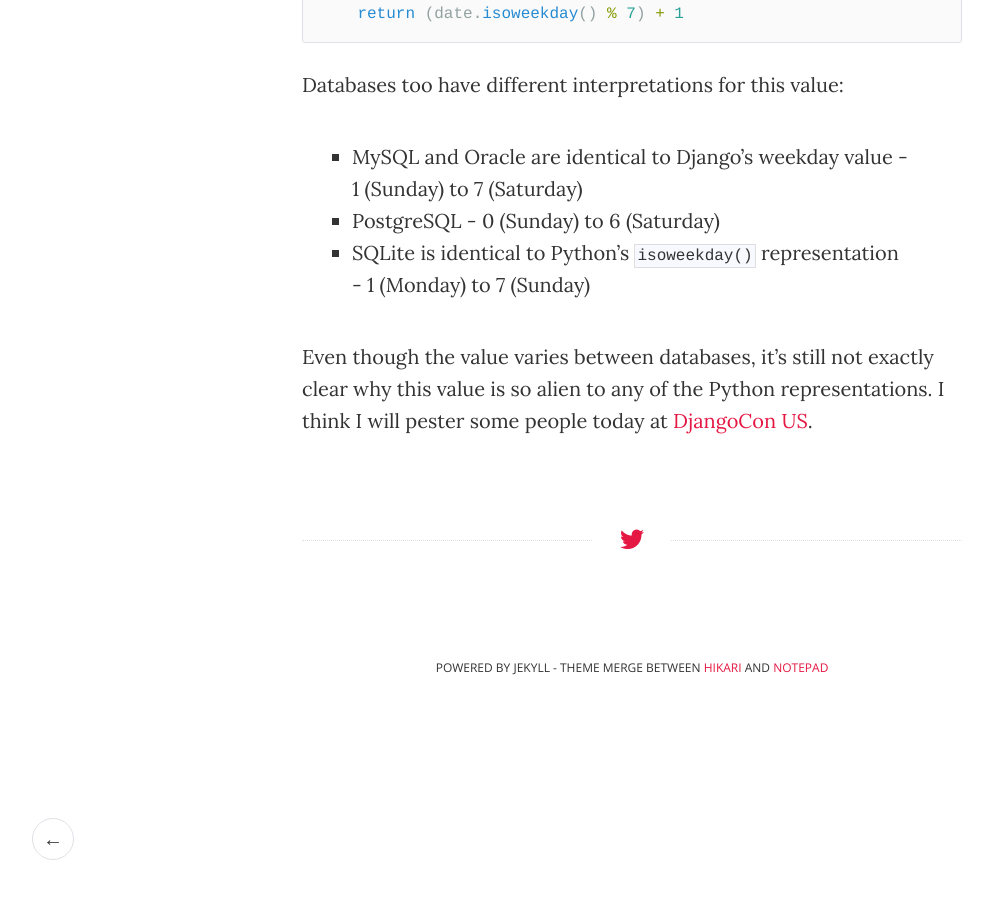
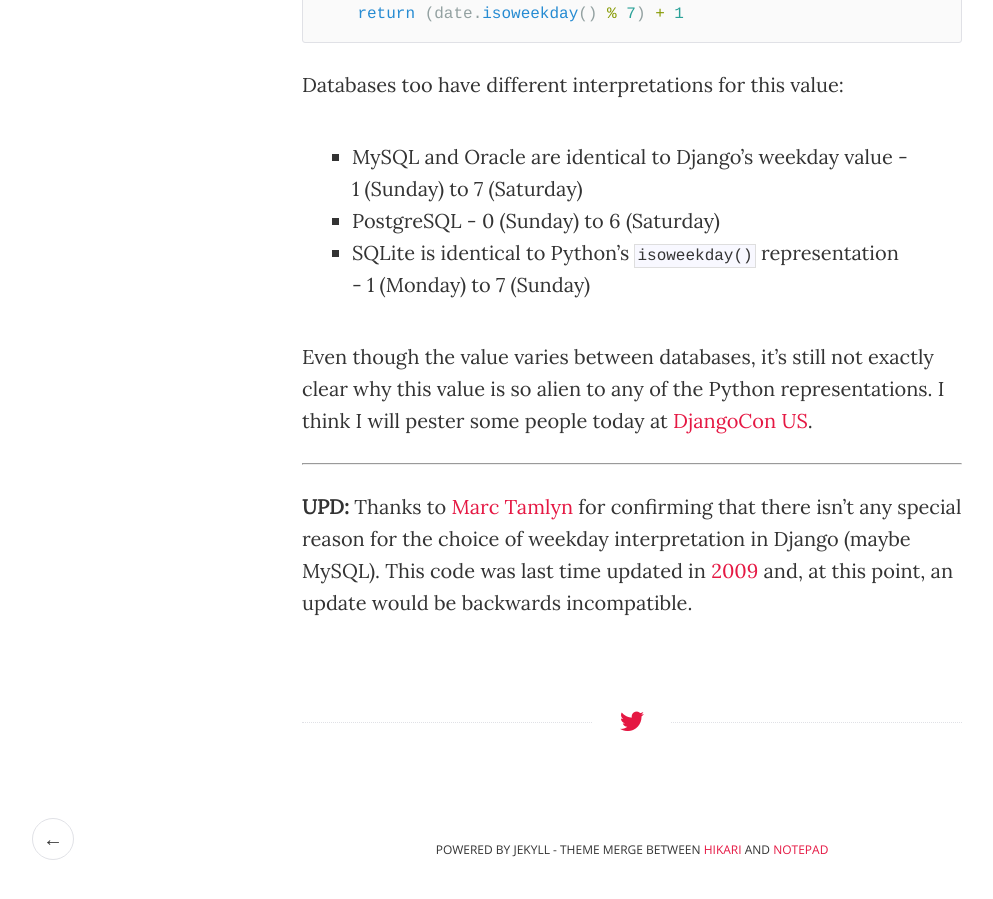
Before and after one commit to ana-balica/ana-balica.github.io, a Jekyll site: the page built from _posts/2017-08-14-django-week-day-field-lookup.md, in a window 1280 px wide and 900 px high, scrolled down 1005 px. Shown: the whole window, without its empty margins (8-1001 px from the left). Built offline with Jekyll 4.4.1, drawn with Linux system fonts in a browser that asks for light colours; comment, search, counter and statistics services are not loaded; before the commit the page ends 1723 px from its top, so only the background shows below that.

Commit message:
Add an update to the Django's weekday post

```diff
--- a/_posts/2017-08-14-django-week-day-field-lookup.md
+++ b/_posts/2017-08-14-django-week-day-field-lookup.md
@@ -27,3 +27,7 @@
 - SQLite is identical to Python's `isoweekday()` representation  - 1 (Monday) to 7 (Sunday)
 
 Even though the value varies between databases, it's still not exactly clear why this value is so alien to any of the Python representations. I think I will pester some people today at [DjangoCon US](https://2017.djangocon.us/).
+
+---
+
+**UPD:** Thanks to [Marc Tamlyn](https://twitter.com/mjtamlyn) for confirming that there isn't any special reason for the choice of weekday interpretation in Django (maybe MySQL). This code was last time updated in [2009](https://github.com/django/django/commit/a584a6b40f8) and, at this point, an update would be backwards incompatible.
```
